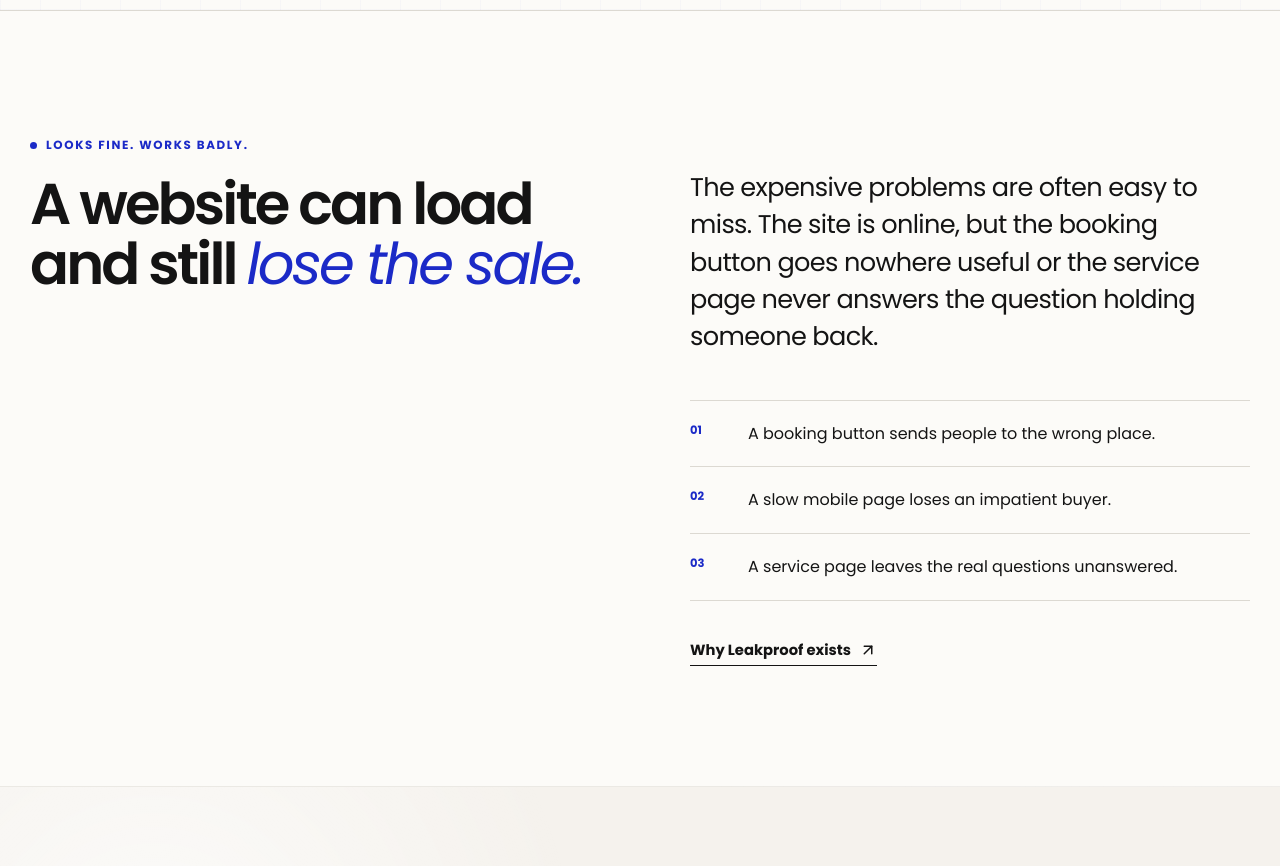
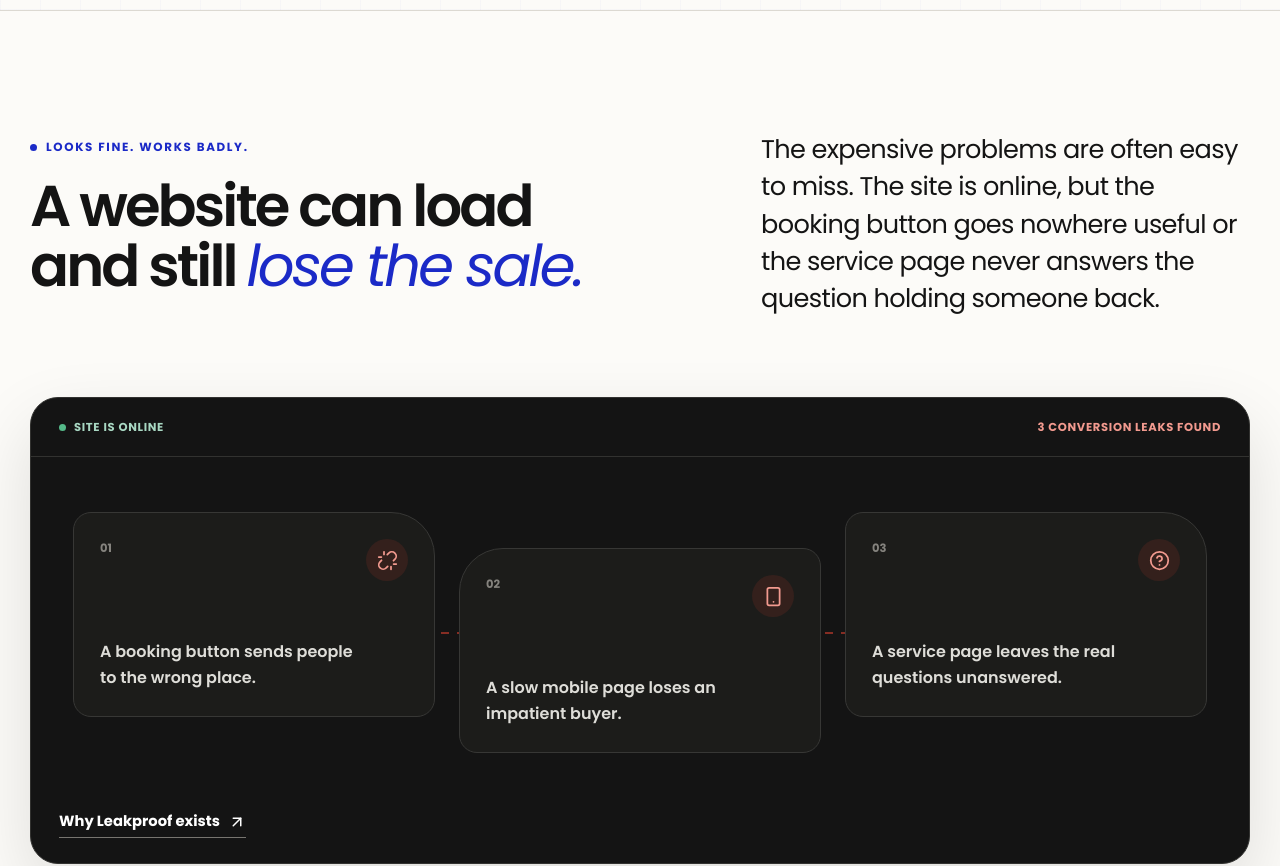
Before and after one commit to AdiKsOnDev/leakproof, a React (Vite) app: page / in a window 1280 px wide. Shown: the part 800-1666 px from the top of the page. Built offline with nearby package versions, Linux system fonts and the light colour scheme.

Commit message:
feat(homepage): add conversion leak diagnostic

```diff
--- a/src/pages/HomePage.tsx
+++ b/src/pages/HomePage.tsx
@@ -1,4 +1,4 @@
-import { ArrowRight, Check, MousePointerClick } from 'lucide-react'
+import { ArrowRight, Check, CircleHelp, MousePointerClick, Smartphone, Unlink } from 'lucide-react'
 import { Link } from 'react-router-dom'
 import { IndustryGrid } from '../components/IndustryGrid'
 import { industries, processSteps, services } from '../data/siteContent'
@@ -66,21 +66,27 @@ export function HomePage() {
       </section>
 
       <section className="section problem-section">
-        <div className="container problem-section__grid">
-          <SectionHeading
-            eyebrow="Looks fine. Works badly."
-            title={<>A website can load and still <em>lose the sale.</em></>}
-          />
-          <div className="problem-section__copy">
+        <div className="container">
+          <div className="problem-section__header">
+            <SectionHeading
+              eyebrow="Looks fine. Works badly."
+              title={<>A website can load and still <em>lose the sale.</em></>}
+            />
             <p className="lead">
               The expensive problems are often easy to miss. The site is online, but the booking button goes nowhere useful or the service page never answers the question holding someone back.
             </p>
+          </div>
+          <div className="problem-diagnostic">
+            <div className="problem-diagnostic__topbar">
+              <span className="problem-diagnostic__status"><span /> Site is online</span>
+              <strong>3 conversion leaks found</strong>
+            </div>
             <div className="problem-list">
-              <div><span>01</span><p>A booking button sends people to the wrong place.</p></div>
-              <div><span>02</span><p>A slow mobile page loses an impatient buyer.</p></div>
-              <div><span>03</span><p>A service page leaves the real questions unanswered.</p></div>
+              <article><span>01</span><i><Unlink size={21} /></i><p>A booking button sends people to the wrong place.</p></article>
+              <article><span>02</span><i><Smartphone size={21} /></i><p>A slow mobile page loses an impatient buyer.</p></article>
+              <article><span>03</span><i><CircleHelp size={21} /></i><p>A service page leaves the real questions unanswered.</p></article>
             </div>
-            <ArrowLink to="/about">Why Leakproof exists</ArrowLink>
+            <div className="problem-diagnostic__footer"><ArrowLink to="/about">Why Leakproof exists</ArrowLink></div>
           </div>
         </div>
       </section>
--- a/src/styles/_pages.scss
+++ b/src/styles/_pages.scss
@@ -200,7 +200,6 @@
   }
 }
 
-.problem-section__grid,
 .deliverables-section__grid,
 .shared-needs-section__grid {
   display: grid;
@@ -208,35 +207,134 @@
   gap: 100px;
 }
 
-.problem-section .section-heading {
+.problem-section__header {
+  display: grid;
+  grid-template-columns: 1fr 0.8fr;
+  align-items: end;
+  gap: 120px;
+}
+
+.problem-section__header .section-heading {
   margin-bottom: 0;
 }
 
-.problem-section__copy {
-  padding-top: 38px;
+.problem-section__header .lead {
+  margin: 0;
+}
+
+.problem-diagnostic {
+  margin-top: 80px;
+  border: 1px solid #323230;
+  border-radius: $radius-large;
+  background: $ink;
+  color: $white;
+  overflow: hidden;
+  box-shadow: 0 28px 70px rgba($ink, 0.12);
+}
+
+.problem-diagnostic__topbar {
+  display: flex;
+  align-items: center;
+  justify-content: space-between;
+  gap: 24px;
+  padding: 20px 28px;
+  border-bottom: 1px solid #323230;
+  font-size: 0.72rem;
+  font-weight: 700;
+  letter-spacing: 0.06em;
+  text-transform: uppercase;
+}
+
+.problem-diagnostic__topbar > strong {
+  color: #f29a8f;
+  font-size: inherit;
+}
+
+.problem-diagnostic__status {
+  display: flex;
+  align-items: center;
+  gap: 8px;
+  color: #a8d7c2;
+}
+
+.problem-diagnostic__status > span {
+  width: 7px;
+  height: 7px;
+  border-radius: 50%;
+  background: #55b989;
 }
 
 .problem-list {
-  margin: 45px 0 35px;
-  border-top: 1px solid $line;
-}
-
-.problem-list div {
-  display: grid;
-  grid-template-columns: 40px 1fr;
-  gap: 18px;
-  padding: 20px 0;
-  border-bottom: 1px solid $line;
-}
-
-.problem-list span {
-  color: $blue;
+  position: relative;
+  display: grid;
+  grid-template-columns: repeat(3, 1fr);
+  gap: 24px;
+  margin: 0;
+  padding: 55px 42px 90px;
+}
+
+.problem-list::before {
+  position: absolute;
+  top: 50%;
+  right: 90px;
+  left: 90px;
+  height: 2px;
+  background: repeating-linear-gradient(to right, $red 0 8px, transparent 8px 16px);
+  content: '';
+  opacity: 0.65;
+}
+
+.problem-list article {
+  position: relative;
+  z-index: 1;
+  display: grid;
+  grid-template-columns: 1fr auto;
+  min-height: 205px;
+  padding: 26px;
+  border: 1px solid #373735;
+  border-radius: 18px 44px 18px 18px;
+  background: #1c1c1a;
+}
+
+.problem-list article:nth-child(2) {
+  border-radius: 44px 18px 18px 18px;
+  transform: translateY(36px);
+}
+
+.problem-list article > span {
+  color: #85837e;
   font-size: 0.72rem;
   font-weight: 700;
 }
 
+.problem-list i {
+  display: grid;
+  width: 42px;
+  height: 42px;
+  border-radius: 50%;
+  background: rgba($red, 0.14);
+  color: #f29a8f;
+  font-style: normal;
+  place-items: center;
+}
+
 .problem-list p {
-  margin: 0;
+  grid-column: 1 / -1;
+  align-self: end;
+  max-width: 270px;
+  margin: 45px 0 0;
+  color: #deddd8;
+  font-size: 1rem;
+  font-weight: 600;
+}
+
+.problem-diagnostic__footer {
+  padding: 0 28px 25px;
+}
+
+.problem-diagnostic__footer .arrow-link {
+  border-color: #777570;
+  color: $white;
 }
 
 .what-we-fix__layout {
--- a/src/styles/_responsive.scss
+++ b/src/styles/_responsive.scss
@@ -81,7 +81,7 @@
 
   .home-hero__grid,
   .page-hero__grid,
-  .problem-section__grid,
+  .problem-section__header,
   .deliverables-section__grid,
   .shared-needs-section__grid,
   .what-we-fix__layout,
@@ -104,7 +104,7 @@
     max-width: 460px;
   }
 
-  .problem-section__grid,
+  .problem-section__header,
   .shared-needs-section__grid {
     gap: 30px;
   }
@@ -113,8 +113,23 @@
     margin-inline: 0;
   }
 
-  .problem-section__copy {
-    padding-top: 0;
+  .problem-list {
+    grid-template-columns: 1fr;
+    padding: 30px;
+  }
+
+  .problem-list::before {
+    top: 70px;
+    right: auto;
+    bottom: 70px;
+    left: 50%;
+    width: 2px;
+    height: auto;
+    background: repeating-linear-gradient(to bottom, $red 0 8px, transparent 8px 16px);
+  }
+
+  .problem-list article:nth-child(2) {
+    transform: none;
   }
 
   .evidence-grid {
```
